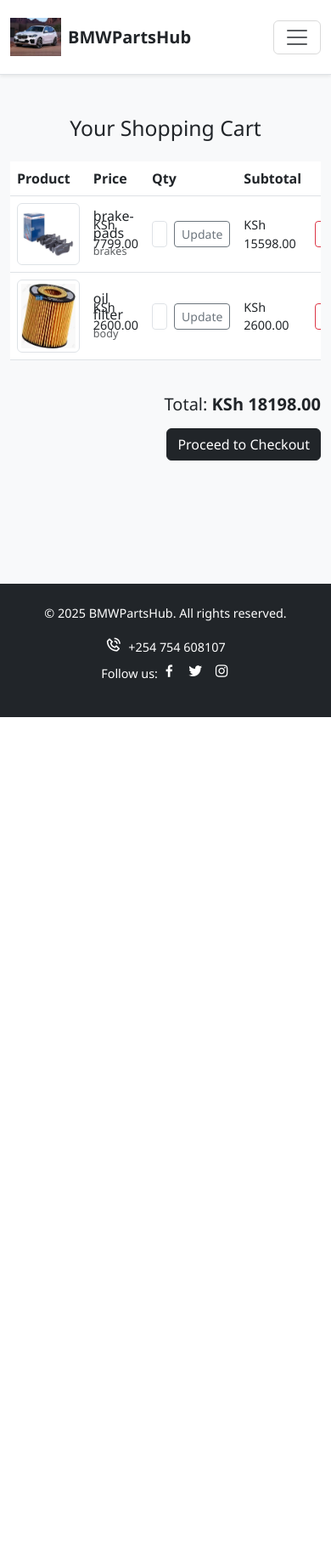
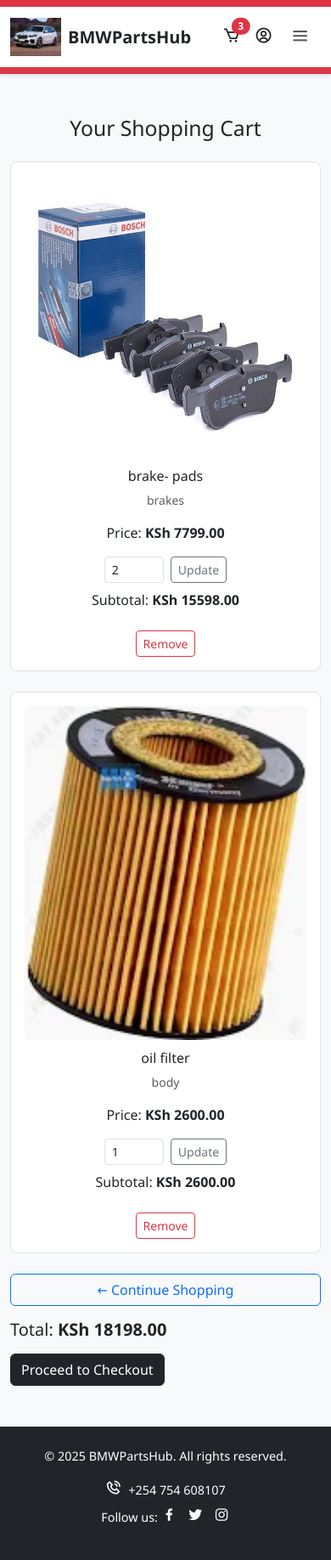
Before and after one commit to KakaDev254/bmw_hub, a Django app: page /cart/ in a window 390 px wide. Shown: the whole page at 85% size. Before the commit the page ends 844 px from the top, so only its background shows below. Run offline with Django 5.2, Linux system fonts and the light colour scheme; a user stored in the database is signed in; data comes from the database, SQL or seed files in the repository; both versions use the stored data as it was after the commit; some libraries are stand-ins or nearby versions.

Commit message:
mobile view

```diff
--- a/cart/templates/cart/cart.html
+++ b/cart/templates/cart/cart.html
@@ -1,6 +1,41 @@
 {% extends 'products/base.html' %} {% load static %} {% block title %}Your Cart
 | BMWPartsHub{% endblock %} {% block extra_css %}
 <link rel="stylesheet" href="{% static 'cart/cart.css' %}" />
+<style>
+  @media (max-width: 767.98px) {
+    .cart-card {
+      border: 1px solid #dee2e6;
+      border-radius: 0.5rem;
+      padding: 1rem;
+      margin-bottom: 1.5rem;
+      background-color: #fff;
+    }
+
+    .cart-card img {
+      width: 100%;
+      height: auto;
+      margin-bottom: 0.75rem;
+    }
+
+    .cart-info {
+      text-align: center;
+    }
+
+    .table-responsive {
+      display: none;
+    }
+  }
+
+  @media (min-width: 768px) {
+    .mobile-cart-view {
+      display: none;
+    }
+  }
+
+  .quantity-input {
+    max-width: 70px;
+  }
+</style>
 {% endblock %} {% block content %}
 <div class="container py-5">
   <h2 class="mb-4 text-center">Your Shopping Cart</h2>
@@ -23,14 +58,15 @@
     {% endfor %}
   </div>
   {% endif %} {% if cart.items.all %}
+  <!-- Desktop Table -->
   <div class="table-responsive">
     <table class="table align-middle">
-      <thead>
+      <thead class="table-light">
         <tr>
-          <th scope="col">Product</th>
-          <th scope="col">Price</th>
-          <th scope="col">Qty</th>
-          <th scope="col">Subtotal</th>
+          <th>Product</th>
+          <th>Price</th>
+          <th>Qty</th>
+          <th>Subtotal</th>
           <th></th>
         </tr>
       </thead>
@@ -44,7 +80,7 @@
                 src="{{ item.product.image.url }}"
                 alt="{{ item.product.name }}"
                 class="img-thumbnail me-3"
-                style="width: 80px; height: auto"
+                style="width: 80px"
               />
               {% endif %}
               <div>
@@ -67,7 +103,7 @@
                 name="quantity"
                 value="{{ item.quantity }}"
                 min="1"
-                class="form-control form-control-sm w-50 me-2 quantity-input"
+                class="form-control form-control-sm me-2 quantity-input"
               />
               <button type="submit" class="btn btn-sm btn-outline-secondary">
                 Update
@@ -88,12 +124,67 @@
     </table>
   </div>
 
+  <!-- Mobile Card View -->
+  <div class="mobile-cart-view">
+    {% for item in cart.items.all %}
+    <div class="cart-card" id="cart-item-{{ item.id }}">
+      {% if item.product.image %}
+      <img
+        src="{{ item.product.image.url }}"
+        alt="{{ item.product.name }}"
+        class="img-fluid rounded"
+      />
+      {% endif %}
+      <div class="cart-info">
+        <h6>{{ item.product.name }}</h6>
+        <p class="text-muted small">{{ item.product.category.name }}</p>
+        <p>Price: <strong>KSh {{ item.product.price }}</strong></p>
+        <form
+          class="update-quantity-form d-flex justify-content-center align-items-center gap-2"
+          data-item-id="{{ item.id }}"
+        >
+          {% csrf_token %}
+          <input
+            type="number"
+            name="quantity"
+            value="{{ item.quantity }}"
+            min="1"
+            class="form-control form-control-sm quantity-input"
+          />
+          <button type="submit" class="btn btn-sm btn-outline-secondary">
+            Update
+          </button>
+        </form>
+        <p class="mt-2">
+          Subtotal:
+          <strong id="subtotal-{{ item.id }}"
+            >KSh {{ item.get_subtotal }}</strong
+          >
+        </p>
+        <a
+          href="{% url 'remove_from_cart' item.id %}"
+          class="btn btn-sm btn-outline-danger mt-2"
+          >Remove</a
+        >
+      </div>
+    </div>
+    {% endfor %}
+  </div>
+
+  <!-- Totals -->
   <!-- Cart Totals -->
-  <div class="text-end mt-4">
-    <h5>Total: <strong id="cart-total">KSh {{ cart.get_total }}</strong></h5>
-    <a href="{% url 'checkout' %}" class="btn btn-dark mt-2"
-      >Proceed to Checkout</a
+  <div
+    class="d-flex flex-column flex-md-row justify-content-between align-items-md-center mt-4 gap-3"
+  >
+    <a href="{% url 'shop' %}" class="btn btn-outline-primary"
+      >← Continue Shopping</a
     >
+    <div class="text-md-end w-100 w-md-auto">
+      <h5>Total: <strong id="cart-total">KSh {{ cart.get_total }}</strong></h5>
+      <a href="{% url 'checkout' %}" class="btn btn-dark mt-2"
+        >Proceed to Checkout</a
+      >
+    </div>
   </div>
 
   {% else %}
--- a/cart/views.py
+++ b/cart/views.py
@@ -5,68 +5,96 @@
 from django.contrib import messages
 from django.http import JsonResponse
 
+# View Cart Page
 @login_required
 def view_cart(request):
-    cart = get_object_or_404(Cart, user=request.user)
+    cart, _ = Cart.objects.get_or_create(user=request.user)
     return render(request, 'cart/cart.html', {'cart': cart})
 
+
+# Add Product to Cart
 @login_required
 def add_to_cart(request, product_id):
     product = get_object_or_404(Product, id=product_id)
     cart, _ = Cart.objects.get_or_create(user=request.user)
     item, created = CartItem.objects.get_or_create(cart=cart, product=product)
 
+    try:
+        quantity = int(request.POST.get('quantity', 1))
+    except (ValueError, TypeError):
+        quantity = 1
+
+    if quantity < 1:
+        quantity = 1
+
     if not created:
-        item.quantity += int(request.POST.get('quantity', 1))
+        item.quantity += quantity
     else:
-        item.quantity = int(request.POST.get('quantity', 1))
+        item.quantity = quantity
     item.save()
 
     messages.success(request, f"{product.name} added to cart.")
     return redirect('view_cart')
 
+
+# Remove Item from Cart
 @login_required
 def remove_from_cart(request, item_id):
-    item = get_object_or_404(CartItem, id=item_id)
-    if item.cart.user == request.user:
-        item.delete()
-        messages.success(request, "Item removed from cart.")
+    cart = get_object_or_404(Cart, user=request.user)
+    item = get_object_or_404(CartItem, id=item_id, cart=cart)
+    item.delete()
+    messages.success(request, "Item removed from cart.")
     return redirect('view_cart')
 
+
+# Update Quantity in Cart (Standard POST)
+@login_required
 def update_cart(request, item_id):
-    item = get_object_or_404(CartItem, id=item_id, cart=request.user.cart)
+    cart = get_object_or_404(Cart, user=request.user)
+    item = get_object_or_404(CartItem, id=item_id, cart=cart)
 
     if request.method == "POST":
-        new_quantity = int(request.POST.get("quantity", 1))
-        if new_quantity > 0:
-            item.quantity = new_quantity
-            item.save()
-            messages.success(request, f"Updated quantity for {item.product.name}.")
-        else:
-            item.delete()
-            messages.info(request, f"{item.product.name} removed from cart.")
+        try:
+            new_quantity = int(request.POST.get("quantity", 1))
+            if new_quantity > 0:
+                item.quantity = new_quantity
+                item.save()
+                messages.success(request, f"Updated quantity for {item.product.name}.")
+            else:
+                item.delete()
+                messages.info(request, f"{item.product.name} removed from cart.")
+        except (ValueError, TypeError):
+            messages.error(request, "Invalid quantity.")
+
     return redirect("view_cart")
 
+
+# Update Quantity via AJAX
+@login_required
 def ajax_update_cart(request, item_id):
-    if request.method == 'POST' and request.is_ajax():
-        item = get_object_or_404(CartItem, id=item_id, cart=request.user.cart)
-        new_quantity = int(request.POST.get("quantity", 1))
+    if request.method == 'POST' and request.headers.get('x-requested-with') == 'XMLHttpRequest':
+        cart = get_object_or_404(Cart, user=request.user)
+        item = get_object_or_404(CartItem, id=item_id, cart=cart)
 
-        if new_quantity > 0:
-            item.quantity = new_quantity
-            item.save()
-            return JsonResponse({
-                'status': 'success',
-                'subtotal': float(item.get_subtotal()),
-                'total': float(request.user.cart.get_total()),
-                'message': f"Updated quantity for {item.product.name}."
-            })
-        else:
-            item.delete()
-            return JsonResponse({
-                'status': 'removed',
-                'total': float(request.user.cart.get_total()),
-                'message': f"Removed {item.product.name} from cart."
-            })
+        try:
+            new_quantity = int(request.POST.get("quantity", 1))
+            if new_quantity > 0:
+                item.quantity = new_quantity
+                item.save()
+                return JsonResponse({
+                    'status': 'success',
+                    'subtotal': float(item.get_subtotal()),
+                    'total': float(cart.get_total()),
+                    'message': f"Updated quantity for {item.product.name}."
+                })
+            else:
+                item.delete()
+                return JsonResponse({
+                    'status': 'removed',
+                    'total': float(cart.get_total()),
+                    'message': f"Removed {item.product.name} from cart."
+                })
+        except (ValueError, TypeError):
+            return JsonResponse({'status': 'error', 'message': 'Invalid quantity.'})
 
     return JsonResponse({'status': 'error', 'message': 'Invalid request.'})
--- a/products/static/products/base.css
+++ b/products/static/products/base.css
@@ -3,24 +3,33 @@
   font-family: "Segoe UI", Tahoma, Geneva, Verdana, sans-serif;
   background-color: #f8f9fa;
 }
-@media (max-width: 768px) {
-  .navbar-nav {
-    text-align: center;
+
+@media (max-width: 991px) {
+  #headerNavbar .navbar-nav {
+    align-items: flex-start;
   }
-
+}
+/* Mobile-specific tweaks */
+@media (max-width: 991px) {
   form[role="search"] {
     flex-direction: column;
-    align-items: stretch;
+    width: 100%;
   }
 
   form[role="search"] input {
+    width: 100%;
     margin-bottom: 0.5rem;
-    border-radius: 30px;
   }
 
   form[role="search"] button {
-    border-radius: 30px;
+    width: 100%;
   }
+}
+
+/*  Add transition for smooth UI */
+form[role="search"] input,
+form[role="search"] button {
+  transition: all 0.3s ease;
 }
 
 /* Footer */
--- a/products/templates/products/base.html
+++ b/products/templates/products/base.html
@@ -24,7 +24,8 @@
 
   <body class="d-flex flex-column min-vh-100">
     <!-- Header with Logo (Left) and Hamburger (Right) -->
-    <header class="bg-white border-bottom shadow-sm py-2">
+    <!-- Header -->
+    <header class="bg-danger border-bottom shadow-sm py-2">
       <nav class="navbar navbar-expand-lg navbar-light bg-white">
         <div class="container-fluid">
           <!-- Logo -->
@@ -41,9 +42,28 @@
             <span class="fw-bold text-dark fs-5">BMWPartsHub</span>
           </a>
 
-          <!-- Toggler for mobile -->
+          <!-- Cart and Profile (Always visible) -->
+          <div class="d-flex align-items-center order-lg-2">
+            <a
+              class="nav-link text-dark position-relative me-3"
+              href="{% url 'view_cart' %}"
+            >
+              <i class="bx bx-cart fs-4"></i>
+              {% if cart_item_count %}
+              <span
+                class="position-absolute top-0 start-100 translate-middle badge rounded-pill bg-danger shadow-sm"
+              >
+                {{ cart_item_count }}
+              </span>
+              {% endif %}
+            </a>
+            <a class="nav-link text-dark me-2" href="#">
+              <i class="bx bx-user-circle fs-4"></i>
+            </a>
+
+            <!-- Hamburger -->
             <button
-            class="navbar-toggler"
+              class="navbar-toggler border-0"
               type="button"
               data-bs-toggle="collapse"
               data-bs-target="#headerNavbar"
@@ -51,35 +71,42 @@
               aria-expanded="false"
               aria-label="Toggle navigation"
             >
-            <span class="navbar-toggler-icon"></span>
+              <i class="bx bx-menu fs-2" id="menu-icon"></i>
             </button>
+          </div>
 
-          <!-- Collapsible content -->
-          <div class="collapse navbar-collapse mt-3 mt-lg-0" id="headerNavbar">
+          <!-- Collapsible Navbar -->
+          <div
+            class="collapse navbar-collapse mt-3 mt-lg-0 order-lg-1"
+            id="headerNavbar"
+          >
             <!-- Search Bar -->
-            <form class="d-flex flex-grow-1 mx-lg-3 my-2 my-lg-0" role="search">
+            <!-- Search Bar -->
+            <form
+              class="d-flex flex-column flex-lg-row gap-2 w-100 my-3 my-lg-0 px-2"
+              role="search"
+            >
               <input
-                class="form-control rounded-start-pill shadow-sm border-0"
+                class="form-control rounded-pill shadow-sm border-0 px-4 py-2"
                 type="search"
                 placeholder="Search BMW Parts"
                 aria-label="Search"
               />
-              <button class="btn btn-dark rounded-end-pill px-3" type="submit">
-                <i class="bx bx-search"></i>
+              <button class="btn btn-dark rounded-pill px-4 py-2" type="submit">
+                Search
               </button>
             </form>
 
             <!-- Navigation Links -->
-            <ul class="navbar-nav ms-lg-3 me-auto">
+            <ul class="navbar-nav ms-lg-3 text-start text-lg-start">
               <li class="nav-item">
                 <a class="nav-link text-dark" href="{% url 'home' %}">Home</a>
               </li>
-
               <li class="nav-item">
                 <a class="nav-link text-dark" href="{% url 'shop' %}">Shop</a>
               </li>
               <li class="nav-item">
-                <a class="nav-link text-dark" href="#">Contact</a>
+                <a class="nav-link text-dark" href="#">Support</a>
               </li>
               {% if user.is_authenticated %}
               <li class="nav-item">
@@ -97,27 +124,6 @@
                 >
               </li>
               {% endif %}
-            </ul>
-
-            <!-- Icons -->
-            <ul class="navbar-nav flex-row align-items-center">
-              <li class="nav-item mx-2">
-                <a class="nav-link text-dark" href="#">
-                  <i class="bx bx-user-circle fs-4"></i>
-                </a>
-              </li>
-              <li class="nav-item mx-2 position-relative">
-                <a class="nav-link text-dark" href="{% url 'view_cart' %}">
-                  <i class="bx bx-cart fs-4"></i>
-                  {% if cart_item_count %}
-                  <span
-                    class="position-absolute top-0 start-100 translate-middle badge rounded-pill bg-danger shadow-sm"
-                  >
-                    {{ cart_item_count }}
-                  </span>
-                  {% endif %}
-                </a>
-              </li>
             </ul>
           </div>
         </div>
@@ -152,6 +158,31 @@
 
     <!-- Bootstrap JS -->
     <script src="https://cdn.jsdelivr.net/npm/bootstrap@5.3.0/dist/js/bootstrap.bundle.min.js"></script>
+
+    <script>
+      const toggler = document.querySelector(".navbar-toggler");
+      const icon = document.getElementById("menu-icon");
+      const collapseEl = document.getElementById("headerNavbar");
+
+      toggler.addEventListener("click", () => {
+        setTimeout(() => {
+          const expanded = toggler.getAttribute("aria-expanded") === "true";
+          icon.classList.toggle("bx-menu", !expanded);
+          icon.classList.toggle("bx-x", expanded);
+        }, 100);
+      });
+
+      collapseEl.addEventListener("hidden.bs.collapse", () => {
+        icon.classList.add("bx-menu");
+        icon.classList.remove("bx-x");
+      });
+
+      collapseEl.addEventListener("shown.bs.collapse", () => {
+        icon.classList.remove("bx-menu");
+        icon.classList.add("bx-x");
+      });
+    </script>
+
     {% block extra_js %}{% endblock %}
   </body>
 </html>
```
Also changed, not shown: db.sqlite3. Lines whose indentation alone changed are shown as unchanged.
